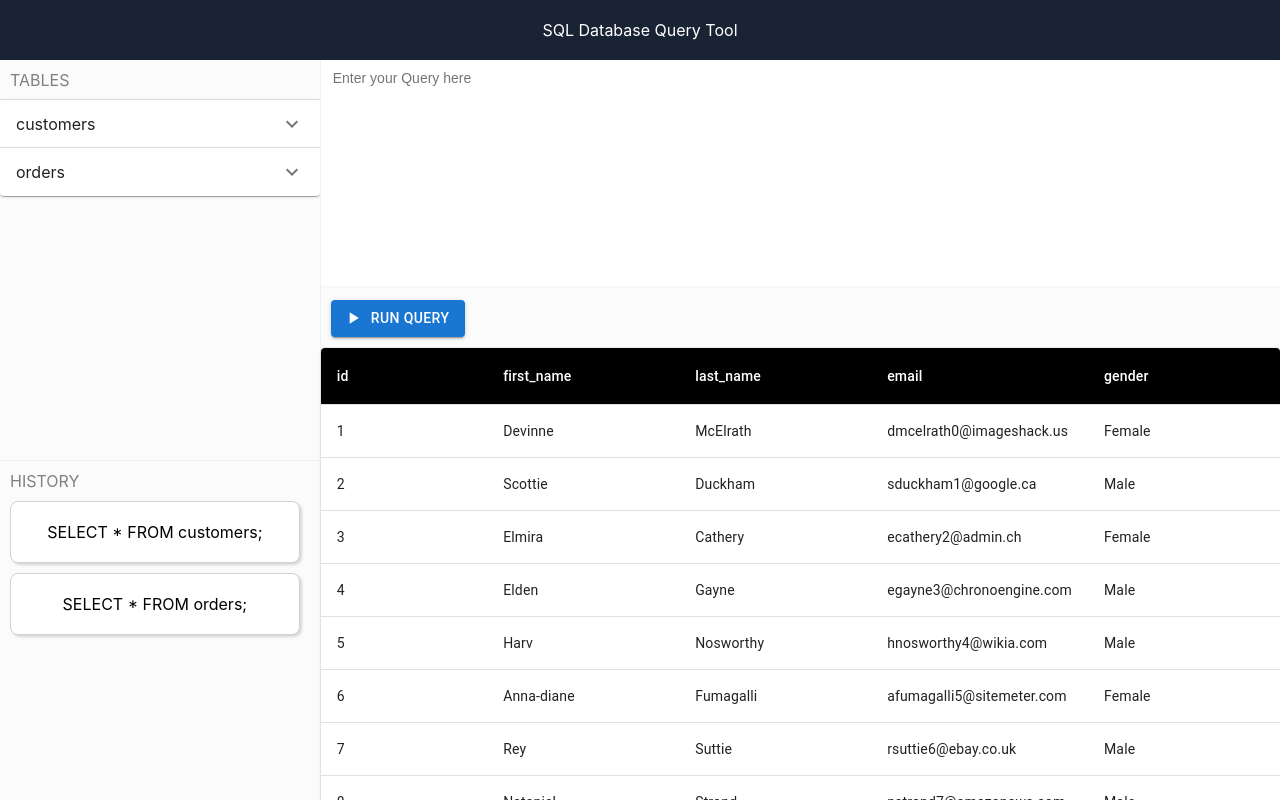
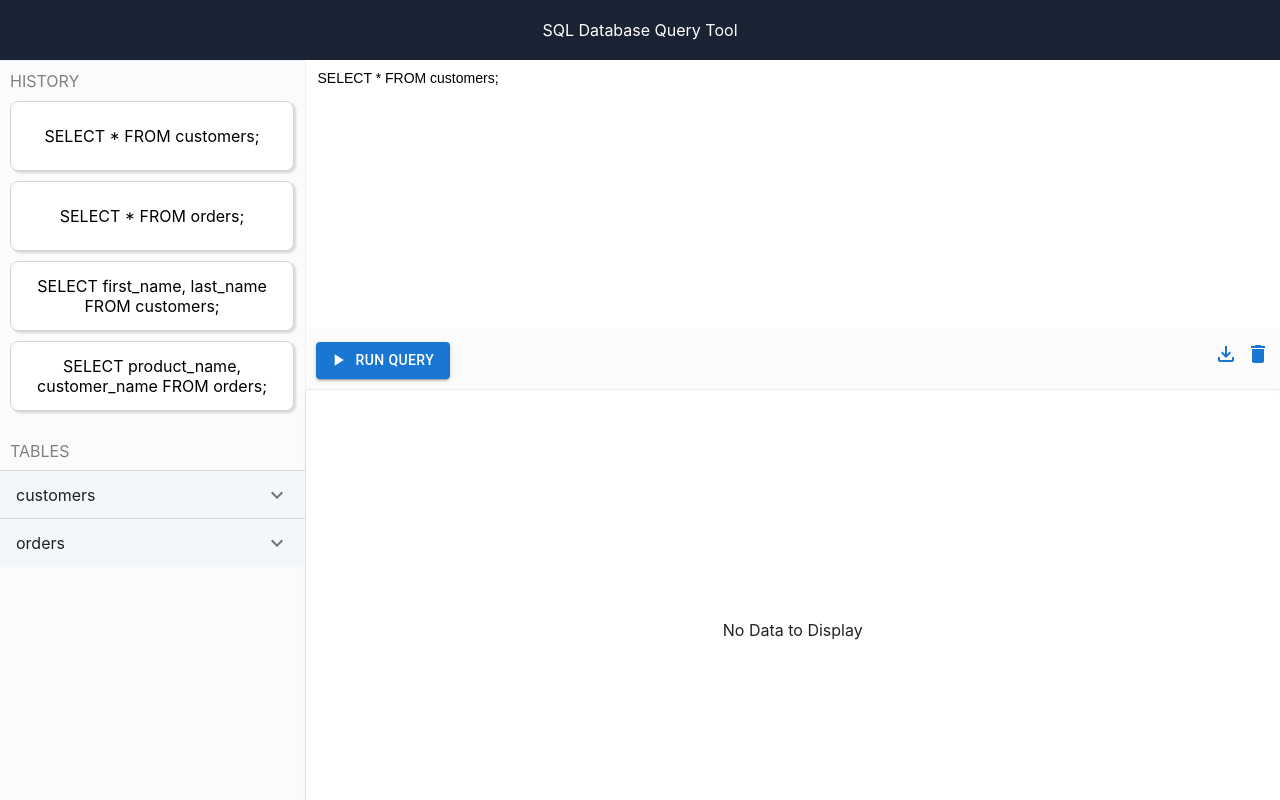
Before and after one commit to rachita18144/sql-query-tool-ui, a React (Create React App) app: page / in a window 1280 px wide. Shown: the top 800 px of the page. Built offline with nearby package versions, Linux system fonts and the light colour scheme.

Commit message:
added multiple features and functionalities

```diff
--- a/src/App.css
+++ b/src/App.css
@@ -2,6 +2,7 @@
   display: flex;
   justify-content: space-between;
   background-color: #FBFBFC;
+  overflow-x: hidden;
 }
 
 .header {
--- a/src/App.js
+++ b/src/App.js
@@ -1,9 +1,11 @@
 import "./App.css";
 import { DatabaseMain } from "./Components/DatabaseComponent/DatabaseMain";
 import { QueryInterfaceComponent } from "./Components/QueryInterfaceComponent/QueryInterfaceComponent";
+import { MyContextProvider } from "./MyContext";
 
 function App() {
   return (
+    <MyContextProvider>
       <div className="App">
         <div className="header">SQL Database Query Tool</div>
         <div className="container">
@@ -11,6 +13,7 @@ function App() {
           <QueryInterfaceComponent />
         </div>
       </div>
+    </MyContextProvider>
   );
 }
 
--- a/src/Components/DatabaseComponent/DatabaseMain.css
+++ b/src/Components/DatabaseComponent/DatabaseMain.css
@@ -9,6 +9,7 @@
 
 .MuiAccordionSummary-root {
     width: 100%;
+    background-color: #F2F8F9 !important;
 }
 
 .table-heading {
@@ -18,6 +19,6 @@
 }
 
 .table-container {
-    height: 50%;
+    margin-top: 20px;
     overflow: auto;
 }
--- a/src/Components/DatabaseComponent/DatabaseMain.jsx
+++ b/src/Components/DatabaseComponent/DatabaseMain.jsx
@@ -48,6 +48,7 @@ export const DatabaseMain = () => {
 
   return (
     <div className="left-panel">
+      <History />
       <div className="table-container">
         <div className="table-heading">Tables</div>
         <TableAccordion
@@ -59,7 +60,6 @@ export const DatabaseMain = () => {
           tableData={orderDetails}
         />
       </div>
-      <History />
     </div>
   );
 };
--- a/src/Components/DatabaseComponent/History.css
+++ b/src/Components/DatabaseComponent/History.css
@@ -12,10 +12,17 @@
     display: flex;
     justify-content: center;
     align-items: center;
+    text-align: center;
     margin: 10px;
     background-color: white;
     cursor: pointer;
     box-shadow: rgba(0, 0, 0, 0.15) 1.95px 1.95px 2.6px;
+    padding: 4px;
+}
+
+.query-item:hover {
+    border: 1px solid #00838d;
+    background-color: #F2F8F9;
 }
 
 .history-container {
--- a/src/Components/DatabaseComponent/History.jsx
+++ b/src/Components/DatabaseComponent/History.jsx
@@ -1,15 +1,24 @@
 import React from "react";
+import { useMyContext } from "../../MyContext";
+import { queries } from "../../data/queries";
 
 import "./History.css";
 
 export const History = () => {
-  const queries = ["SELECT * FROM customers;", "SELECT * FROM orders;"];
+  const { setSelectedQueryId } = useMyContext();
   return (
     <div className="history-container">
       <div className="history-heading">History</div>
       <div className="query-list">
         {queries.map((query, index) => {
-          return <div className="query-item">{query}</div>;
+          return (
+            <div
+              className="query-item"
+              onClick={() => setSelectedQueryId(index)}
+            >
+              {query}
+            </div>
+          );
         })}
       </div>
     </div>
--- a/src/Components/QueryInterfaceComponent/QueryInterfaceComponent.css
+++ b/src/Components/QueryInterfaceComponent/QueryInterfaceComponent.css
@@ -1,16 +1,23 @@
 .query-interface {
     border-left: 1px solid #EBEFF8;
     height: 100vh;
-    width: 300%;
+    width: 320%;
 }
 
 textarea {
     resize: none;
     border: none !important;
     outline: none !important;
+    width: 100%;
+    font-family: 'IBM Plex Sans', sans-serif;
+    font-size: 0.875rem;
+    font-weight: 400;
+    line-height: 1.5;
+    padding: 8px 12px;
 }
 
 .button-container {
+    display: flex;
     padding: 10px;
     border-bottom: 1px solid #EBEFF8;
 }
--- a/src/Components/QueryInterfaceComponent/QueryInterfaceComponent.jsx
+++ b/src/Components/QueryInterfaceComponent/QueryInterfaceComponent.jsx
@@ -1,76 +1,132 @@
-import React from "react";
+import React, { useState, useEffect } from "react";
 import { TextareaAutosize as BaseTextareaAutosize } from "@mui/base/TextareaAutosize";
-import { styled } from "@mui/system";
 import Button from "@mui/material/Button";
 import PlayArrowIcon from "@mui/icons-material/PlayArrow";
+import CircularProgress from "@mui/material/CircularProgress";
+import Snackbar from "@mui/material/Snackbar";
+import IconButton from "@mui/material/IconButton";
+import CloseIcon from "@mui/icons-material/Close";
+import FileDownloadOutlinedIcon from "@mui/icons-material/FileDownloadOutlined";
+import DeleteIcon from "@mui/icons-material/Delete";
 
 import TableDataComponent from "./TableDataComponent";
+import { useMyContext } from "../../MyContext";
+import { queries } from "../../data/queries";
+import { customers } from "../../data/customers";
+import { orderDetails } from "../../data/orderDetails";
+import { exportCSVFile } from "../../appUtils";
 
 import "./QueryInterfaceComponent.css";
 
 export const QueryInterfaceComponent = () => {
-  const blue = {
-    100: "#DAECFF",
-    200: "#b6daff",
-    400: "#3399FF",
-    500: "#007FFF",
-    600: "#0072E5",
-    900: "#003A75",
+  const [query, setQuery] = useState("");
+  const [isLoading, setIsLoading] = useState(false);
+  const [tableData, setTableData] = useState({});
+  const [isError, setIsError] = useState("");
+  const [isToastOpen, setIsToastOpen] = React.useState(false);
+  const { selectedQueryId, setSelectedQueryId } = useMyContext();
+
+  useEffect(() => {
+    setQuery(queries[selectedQueryId]);
+  }, [selectedQueryId]);
+
+  const handleClose = (event, reason) => {
+    if (reason === "clickaway") {
+      return;
+    }
+    setIsToastOpen(false);
   };
 
-  const grey = {
-    50: "#F3F6F9",
-    100: "#E5EAF2",
-    200: "#DAE2ED",
-    300: "#C7D0DD",
-    400: "#B0B8C4",
-    500: "#9DA8B7",
-    600: "#6B7A90",
-    700: "#434D5B",
-    800: "#303740",
-    900: "#1C2025",
+  const fetchData = () => {
+    return new Promise((resolve, reject) => {
+      setTimeout(() => {
+        setIsLoading(false);
+        setIsToastOpen(true);
+        if (selectedQueryId !== "" && selectedQueryId !== undefined) {
+          resolve(selectedQueryId % 2 === 0 ? customers : orderDetails);
+        } else {
+          reject("Incorrect Query");
+        }
+      }, 3000);
+    });
   };
 
-  const Textarea = styled(BaseTextareaAutosize)(
-    ({ theme }) => `
-    box-sizing: border-box;
-    width: 100%;
-    font-family: 'IBM Plex Sans', sans-serif;
-    font-size: 0.875rem;
-    font-weight: 400;
-    line-height: 1.5;
-    padding: 8px 12px;
-    color: ${theme.palette.mode === "dark" ? grey[300] : grey[900]};
-    background: ${theme.palette.mode === "dark" ? grey[900] : "#fff"};
-    border: 1px solid ${theme.palette.mode === "dark" ? grey[700] : grey[200]};
-    box-shadow: 0px 2px 2px ${
-      theme.palette.mode === "dark" ? grey[900] : grey[50]
-    };
+  const handleRunButtonClick = async () => {
+    setIsLoading(true);
+    setIsError("");
 
-    &:hover {
-      border-color: ${blue[400]};
+    try {
+      const result = await fetchData();
+      setTableData(result);
+    } catch (e) {
+      setIsError("Incorrect Query");
+      setTableData({});
     }
+  };
 
-    // firefox
-    &:focus-visible {
-      outline: 0;
-    }
-  `
+  const action = (
+    <React.Fragment>
+      <IconButton
+        size="small"
+        aria-label="close"
+        color="inherit"
+        onClick={handleClose}
+      >
+        <CloseIcon fontSize="small" />
+      </IconButton>
+    </React.Fragment>
   );
+
   return (
     <div className="query-interface">
       <div className="tabs"></div>
-      <Textarea
+      <BaseTextareaAutosize
         aria-label="minimum height"
-        minRows={10}
+        minRows={12}
         placeholder="Enter your Query here"
+        value={query}
+        onChange={(e) => {
+          setQuery(e.target.value);
+          setSelectedQueryId("");
+        }}
       />
       <div className="button-container">
-        <Button variant="contained" startIcon={<PlayArrowIcon />}>
+        <Button
+          variant="contained"
+          startIcon={<PlayArrowIcon />}
+          onClick={handleRunButtonClick}
+        >
           Run Query
         </Button>
+        <FileDownloadOutlinedIcon
+          color="primary"
+          sx={{ marginLeft: "auto", cursor: "pointer" }}
+          onClick={() => {
+            exportCSVFile(Object.keys(tableData), tableData, "data.csv");
+          }}
+        />
+        <DeleteIcon
+          color="primary"
+          sx={{ cursor: "pointer", marginLeft: "8px" }}
+          onClick={() => {
+            setQuery("");
+            setSelectedQueryId("");
+          }}
+        />
       </div>
-      <TableDataComponent />
+      {isLoading ? (
+        <CircularProgress sx={{ padding: "10px" }} size={25} />
+      ) : (
+        <TableDataComponent tableData={tableData} />
+      )}
+
+      <Snackbar
+        open={isToastOpen}
+        autoHideDuration={3000}
+        onClose={handleClose}
+        message={isError === "" ? "Data Fetched Successfully" : "Invalid Query"}
+        action={action}
+      />
     </div>
   );
 };
--- a/src/Components/QueryInterfaceComponent/TableDataComponent.jsx
+++ b/src/Components/QueryInterfaceComponent/TableDataComponent.jsx
@@ -1,4 +1,4 @@
-import * as React from "react";
+import React, { memo } from "react";
 import { styled } from "@mui/material/styles";
 import { useTheme } from "@mui/material/styles";
 import Box from "@mui/material/Box";
@@ -16,8 +16,6 @@ import FirstPageIcon from "@mui/icons-material/FirstPage";
 import KeyboardArrowLeft from "@mui/icons-material/KeyboardArrowLeft";
 import KeyboardArrowRight from "@mui/icons-material/KeyboardArrowRight";
 import LastPageIcon from "@mui/icons-material/LastPage";
-
-import { customers } from "../../data/customers";
 
 function TablePaginationActions(props) {
   const theme = useTheme();
@@ -81,8 +79,6 @@ function TablePaginationActions(props) {
   );
 }
 
-const rows = customers;
-
 const StyledTableCell = styled(TableCell)(({ theme }) => ({
   [`&.${tableCellClasses.head}`]: {
     backgroundColor: theme.palette.common.black,
@@ -103,13 +99,13 @@ const StyledTableRow = styled(TableRow)(({ theme }) => ({
   },
 }));
 
-const TableDataComponent = () => {
+const TableDataComponent = ({ tableData }) => {
   const [page, setPage] = React.useState(0);
   const [rowsPerPage, setRowsPerPage] = React.useState(10);
 
   // Avoid a layout jump when reaching the last page with empty rows.
   const emptyRows =
-    page > 0 ? Math.max(0, (1 + page) * rowsPerPage - rows.length) : 0;
+    page > 0 ? Math.max(0, (1 + page) * rowsPerPage - tableData.length) : 0;
 
   const handleChangePage = (event, newPage) => {
     setPage(newPage);
@@ -120,12 +116,34 @@ const TableDataComponent = () => {
     setPage(0);
   };
 
+  if (Object.keys(tableData).length === 0) {
+    return (
+      <TableContainer
+        component={Paper}
+        sx={{
+          height: "60%",
+          display: "flex",
+          justifyContent: "center",
+          alignItems: "center",
+        }}
+      >
+        No Data to Display
+      </TableContainer>
+    );
+  }
+
   return (
-    <TableContainer component={Paper}>
+    <TableContainer
+      component={Paper}
+      sx={{
+        height: "60%",
+        overflowY: "auto",
+      }}
+    >
       <Table sx={{ minWidth: 500 }} aria-label="custom pagination table">
         <TableHead>
           <TableRow>
-            {Object.keys(customers[0]).map((key, index) => {
+            {Object.keys(tableData[0]).map((key, index) => {
               return (
                 <StyledTableCell align={index !== 0 ? "left" : ""}>
                   {key}
@@ -136,25 +154,20 @@ const TableDataComponent = () => {
         </TableHead>
         <TableBody>
           {(rowsPerPage > 0
-            ? rows.slice(page * rowsPerPage, page * rowsPerPage + rowsPerPage)
-            : rows
+            ? tableData.slice(
+                page * rowsPerPage,
+                page * rowsPerPage + rowsPerPage
+              )
+            : tableData
           ).map((row) => (
-            <TableRow key={row.name}>
-              <StyledTableCell component="th" scope="row">
-                {row.id}
-              </StyledTableCell>
-              <StyledTableCell style={{ width: 160 }} align="left">
-                {row.first_name}
-              </StyledTableCell>
-              <StyledTableCell style={{ width: 160 }} align="left">
-                {row.last_name}
-              </StyledTableCell>
-              <StyledTableCell style={{ width: 160 }} align="left">
-                {row.email}
-              </StyledTableCell>
-              <StyledTableCell style={{ width: 160 }} align="left">
-                {row.gender}
-              </StyledTableCell>
+            <TableRow key={row.id}>
+              {Object.keys(row).map((header) => {
+                return (
+                  <StyledTableCell style={{ width: 160 }} align="left">
+                    {row[header]}
+                  </StyledTableCell>
+                );
+              })}
             </TableRow>
           ))}
           {emptyRows > 0 && (
@@ -167,8 +180,8 @@ const TableDataComponent = () => {
           <StyledTableRow>
             <TablePagination
               rowsPerPageOptions={[10, 25, 45, { label: "All", value: -1 }]}
-              colSpan={3}
-              count={rows.length}
+              colSpan={5}
+              count={tableData.length}
               rowsPerPage={rowsPerPage}
               page={page}
               slotProps={{
@@ -190,4 +203,4 @@ const TableDataComponent = () => {
   );
 };
 
-export default TableDataComponent;
+export default memo(TableDataComponent);
--- /dev/null
+++ b/src/MyContext.js
@@ -0,0 +1,22 @@
+import React, { createContext, useContext, useState } from "react";
+
+const MyContext = createContext();
+
+export const MyContextProvider = ({ children }) => {
+  const [selectedQueryId, setSelectedQueryId] = useState(0);
+
+  return (
+    <MyContext.Provider value={{ selectedQueryId, setSelectedQueryId }}>
+      {children}
+    </MyContext.Provider>
+  );
+};
+
+// Custom hook to use the context
+export const useMyContext = () => {
+  const context = useContext(MyContext);
+  if (!context) {
+    throw new Error("context error");
+  }
+  return context;
+};
--- /dev/null
+++ b/src/appUtils.js
@@ -0,0 +1,50 @@
+const convertToCSV = (objArray) => {
+  var array = typeof objArray != "object" ? JSON.parse(objArray) : objArray;
+  var str = "";
+
+  for (var i = 0; i < array.length; i++) {
+    var line = "";
+    for (var index in array[i]) {
+      if (line !== "") line += ",";
+
+      line += array[i][index];
+    }
+
+    str += line + "\r\n";
+  }
+
+  return str;
+};
+
+export const exportCSVFile = (headers, items, fileTitle) => {
+  if (Object.keys(headers).length <= 0) return;
+  if (headers) {
+    items.unshift(headers);
+  }
+
+  // Convert Object to JSON
+  var jsonObject = JSON.stringify(items);
+
+  var csv = convertToCSV(jsonObject);
+
+  var exportedFilenmae = fileTitle + ".csv" || "export.csv";
+
+  var blob = new Blob([csv], { type: "text/csv;charset=utf-8;" });
+  if (navigator.msSaveBlob) {
+    // IE 10+
+    navigator.msSaveBlob(blob, exportedFilenmae);
+  } else {
+    var link = document.createElement("a");
+    if (link.download !== undefined) {
+      // feature detection
+      // Browsers that support HTML5 download attribute
+      var url = URL.createObjectURL(blob);
+      link.setAttribute("href", url);
+      link.setAttribute("download", exportedFilenmae);
+      link.style.visibility = "hidden";
+      document.body.appendChild(link);
+      link.click();
+      document.body.removeChild(link);
+    }
+  }
+};
--- /dev/null
+++ b/src/data/queries.js
@@ -0,0 +1,6 @@
+export const queries = [
+  "SELECT * FROM customers;",
+  "SELECT * FROM orders;",
+  "SELECT first_name, last_name FROM customers;",
+  "SELECT product_name, customer_name FROM orders;",
+];
```
Lines whose indentation alone changed are shown as unchanged.
